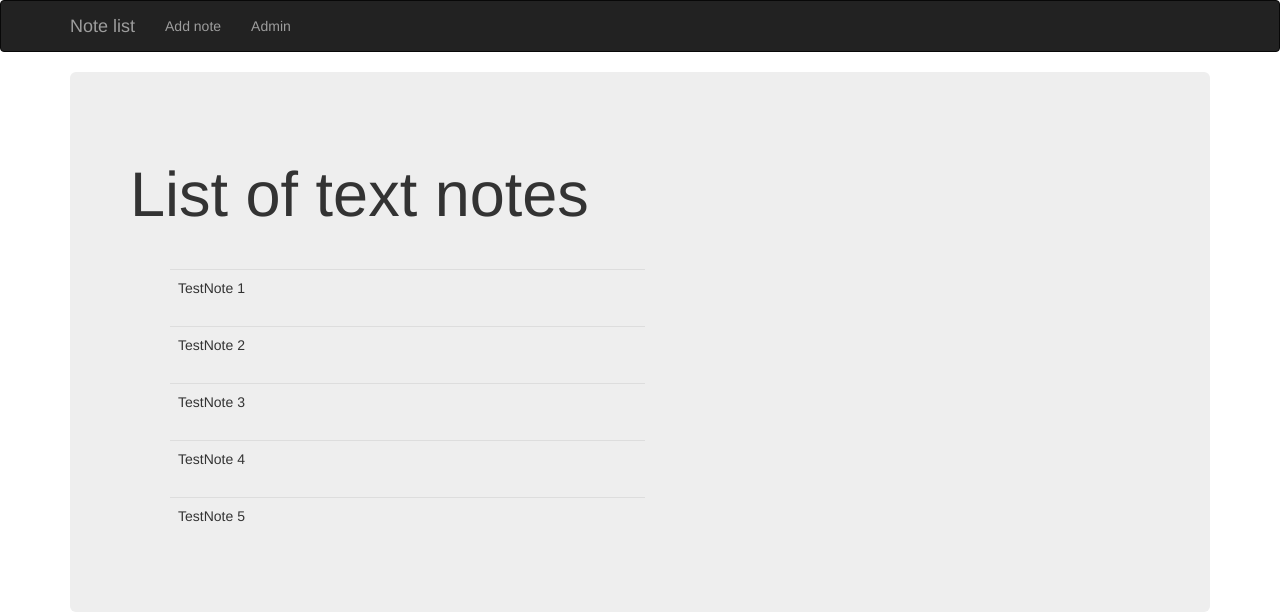
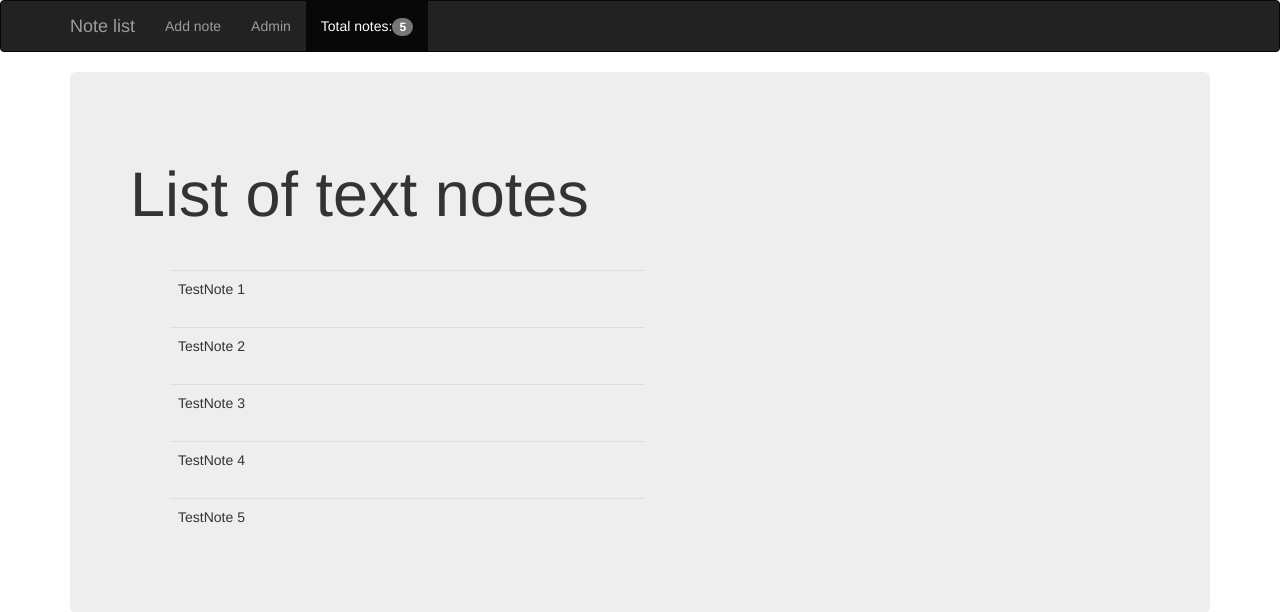
Before and after one commit to gowa66/Andrey_Gorshunow_test_livarava, a Django app: page / in a window 1280 px wide. Shown: the top 612 px of the page. Run offline with Django 3.2, Linux system fonts and the light colour scheme; data comes from the database, SQL or seed files in the repository; some libraries are stand-ins or nearby versions.

Commit message:
t5 Show total count of notes.

```diff
--- a/django_tlr/settings.py
+++ b/django_tlr/settings.py
@@ -40,6 +40,10 @@ INSTALLED_APPS = (
     'notelist',
 )
 
+TEMPLATE_CONTEXT_PROCESSORS = (
+
+)
+
 MIDDLEWARE_CLASSES = (
     'django.contrib.sessions.middleware.SessionMiddleware',
     'django.middleware.common.CommonMiddleware',
@@ -64,6 +68,7 @@ TEMPLATES = [
                 'django.template.context_processors.request',
                 'django.contrib.auth.context_processors.auth',
                 'django.contrib.messages.context_processors.messages',
+                'notelist.context_processors.total_note_amount',
             ],
         },
     },
--- /dev/null
+++ b/notelist/context_processors.py
@@ -0,0 +1,4 @@
+from models import Note
+
+def total_note_amount(request):
+    return {'total': Note.objects.count()}
--- a/notelist/templates/base.html
+++ b/notelist/templates/base.html
@@ -31,7 +31,9 @@
             <ul class="nav navbar-nav">
               <li><a href="{% url 'add_note' %}">Add note</a></li>
               <li><a href="/admin/">Admin</a></li>
+              <li class="active"><a href= >Total notes:<span class="badge">{{ total }}</span></a></li>
             </ul>
+
           </div><!--/.nav-collapse -->
         </div>
       </nav>
```
